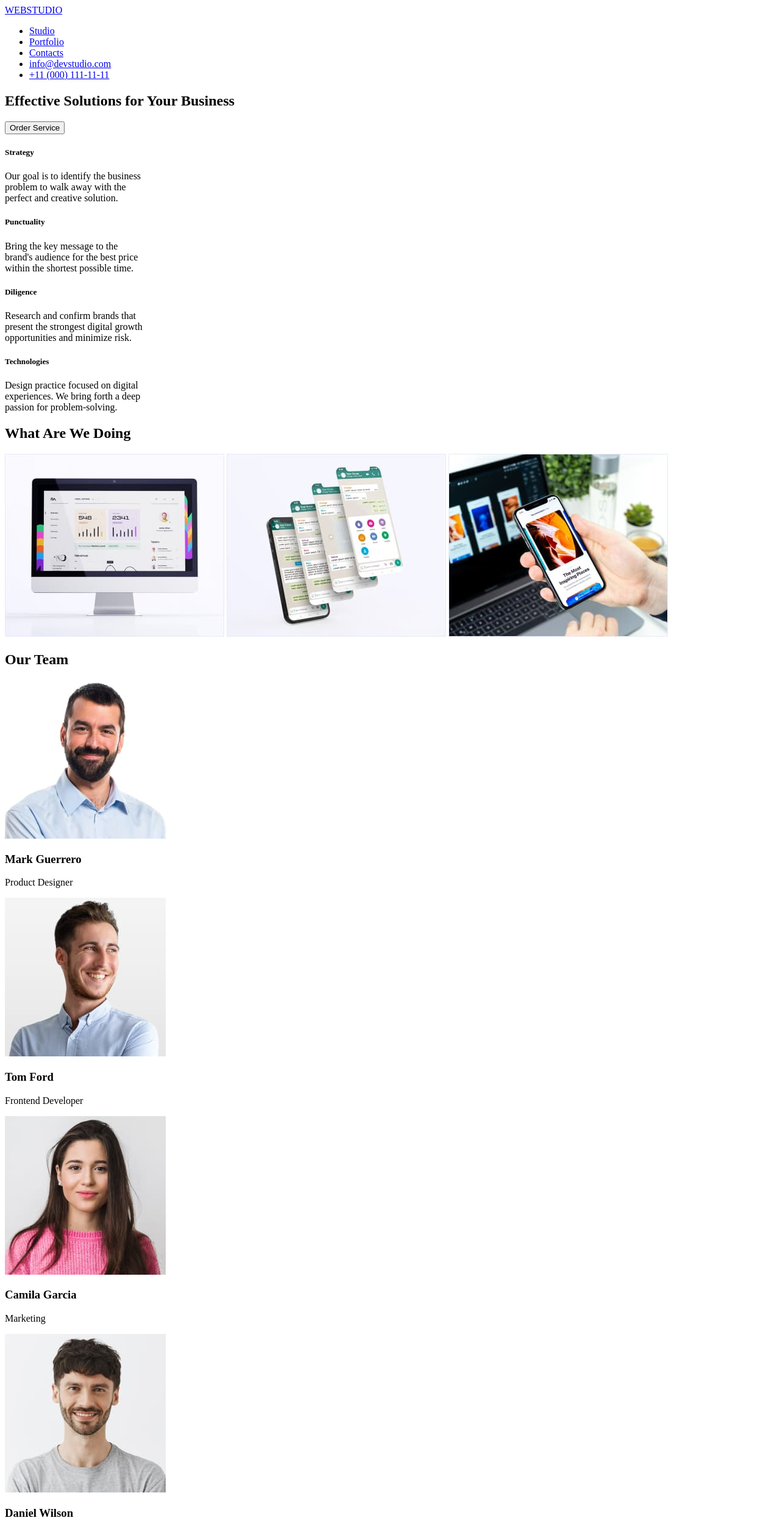
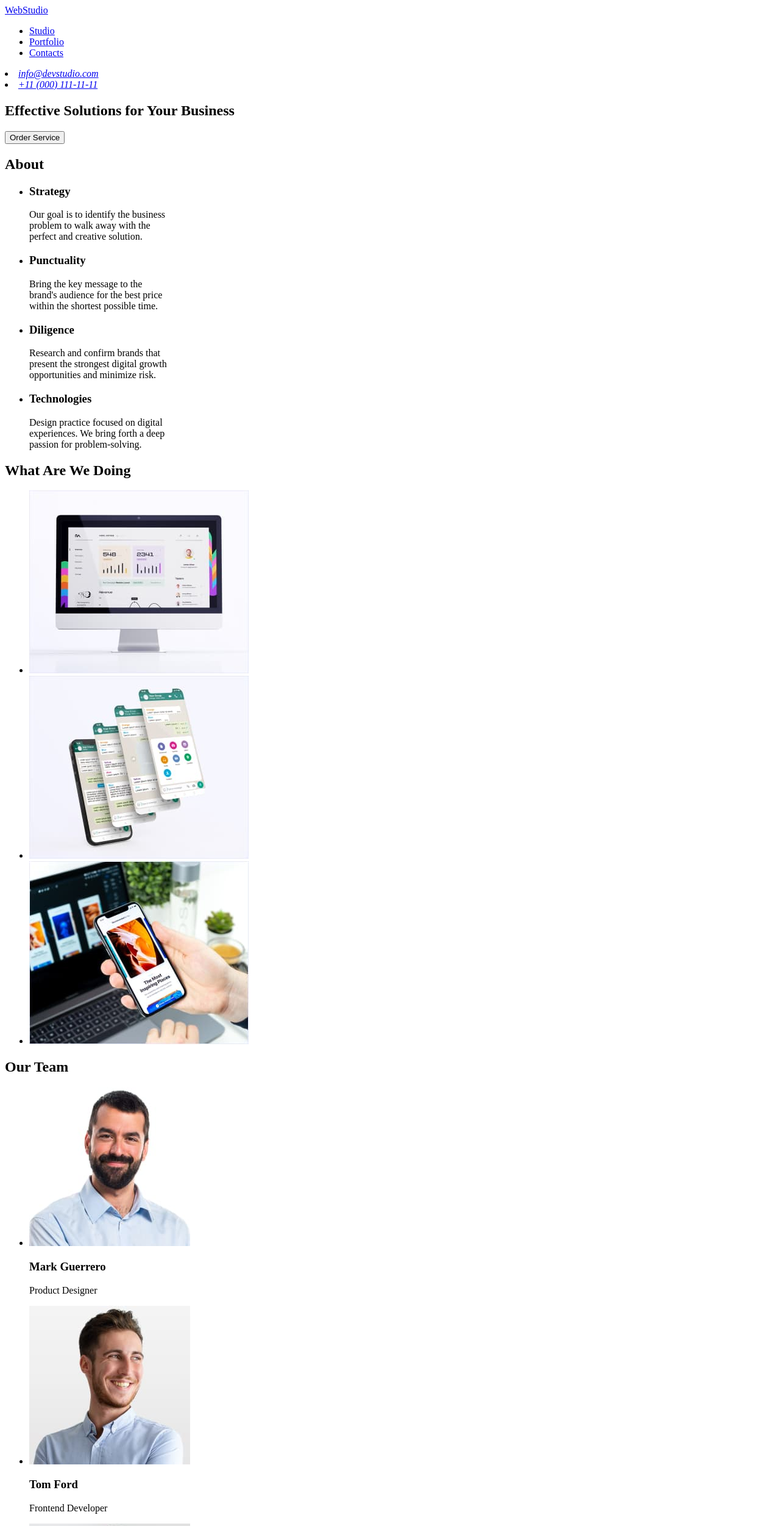
Before and after one commit to mitzasp/goit-markup-hw-01, a plain HTML site: page index.html in a window 1280 px wide. Shown: the top 2502 px of the page at 61% size. Drawn offline with Linux system fonts and the light colour scheme.

Commit message:
Homework 1 completed after observations
I have completed the homework 1 after observations.

```diff
--- a/index.html
+++ b/index.html
@@ -7,9 +7,10 @@
   </head>
   <body>
     <!-- Header Section -->
+    <header>
       <section>
-      <a href="devstudio.com">WEBSTUDIO</a>
         <nav>
+          <a href="./index.html">WebStudio</a>
           <ul>
             <li>
               <a href="studio.html">Studio</a>
@@ -20,109 +21,148 @@
             <li>
               <a href="contacts.html">Contacts</a>
             </li>
+          </ul>
+        </nav>
+        <address>
           <li>
             <a href="mailto:info@devstudio.com">info@devstudio.com</a>
           </li>
           <li>
             <a href="tel:+110001111111">+11 (000) 111-11-11</a>
           </li>
-        </ul>
-      </nav>
+        </address>
       </section>
+    </header>
 
     <!-- Main Section -->
+    <main>
       <section>
         <h1>Effective Solutions for Your Business</h1>
-      <button>Order Service</button>
+        <button type="button">Order Service</button>
       </section>
 
       <!-- About Section -->
       <section>
-      <div>
-        <h5>Strategy</h5>
+        <h2>About</h2>
+        <ul>
+          <li>
+            <h3>Strategy</h3>
             <p>
               Our goal is to identify the business <br />
               problem to walk away with the <br />
               perfect and creative solution.
             </p>
-      </div>
-      <div>
-        <h5>Punctuality</h5>
+          </li>
+          <li>
+            <h3>Punctuality</h3>
             <p>
               Bring the key message to the <br />
               brand's audience for the best price <br />
               within the shortest possible time.
             </p>
-      </div>
-      <div>
-        <h5>Diligence</h5>
+          </li>
+          <li>
+            <h3>Diligence</h3>
             <p>
               Research and confirm brands that <br />
               present the strongest digital growth <br />
               opportunities and minimize risk.
             </p>
-      </div>
-      <div>
-        <h5>Technologies</h5>
+          </li>
+          <li>
+            <h3>Technologies</h3>
             <p>
               Design practice focused on digital <br />
               experiences. We bring forth a deep <br />
               passion for problem-solving.
             </p>
-      </div>
+          </li>
+        </ul>
       </section>
 
       <!-- What Are We Doing Section -->
       <section>
         <h2>What Are We Doing</h2>
+        <ul>
+          <li>
             <img
               src="images/image1.jpg"
               alt="App for tablet"
-        width="360px"
-        height="300px"
+              width="360"
+              height="300"
             />
+          </li>
+          <li>
             <img
               src="images/image2.jpg"
               alt="App for phone"
-        width="360px"
-        height="300px"
+              width="360"
+              height="300"
             />
+          </li>
+          <li>
             <img
               src="images/image3.jpg"
               alt="App for desktop/laptop"
-        width="360px"
-        height="300px"
+              width="360"
+              height="300"
             />
+          </li>
+        </ul>
       </section>
 
       <!-- Our Team Section -->
       <section>
         <h2>Our Team</h2>
-      <div>
-        <img src="images/image4.jpg" alt="Team 1" width="264px" height="260" />
+        <ul>
+          <li>
+            <img
+              src="images/image4.jpg"
+              alt="Team 1"
+              width="264"
+              height="260"
+            />
             <h3>Mark Guerrero</h3>
             <p>Product Designer</p>
-      </div>
-      <div>
-        <img src="images/image5.jpg" alt="Team 2" width="264px" height="260" />
+          </li>
+          <li>
+            <img
+              src="images/image5.jpg"
+              alt="Team 2"
+              width="264"
+              height="260"
+            />
             <h3>Tom Ford</h3>
             <p>Frontend Developer</p>
-      </div>
-      <div>
-        <img src="images/image6.jpg" alt="Team 3" width="264px" height="260" />
+          </li>
+          <li>
+            <img
+              src="images/image6.jpg"
+              alt="Team 3"
+              width="264"
+              height="260"
+            />
             <h3>Camila Garcia</h3>
             <p>Marketing</p>
-      </div>
-      <div>
-        <img src="images/image7.jpg" alt="Team 4" width="264px" height="260" />
+          </li>
+          <li>
+            <img
+              src="images/image7.jpg"
+              alt="Team 4"
+              width="264"
+              height="260"
+            />
             <h3>Daniel Wilson</h3>
             <p>UI Designer</p>
-      </div>
+          </li>
+        </ul>
       </section>
+    </main>
 
     <!-- Footer Section -->
+    <footer>
       <section>
-      <a href="devstudio.com">WEBSTUDIO</a>
+        <a href="./index.html">WebStudio</a>
         <address>
           <p>
             Increase the flow of customers and <br />
@@ -131,5 +171,6 @@
           </p>
         </address>
       </section>
+    </footer>
   </body>
 </html>
```
Lines whose indentation alone changed are shown as unchanged.
